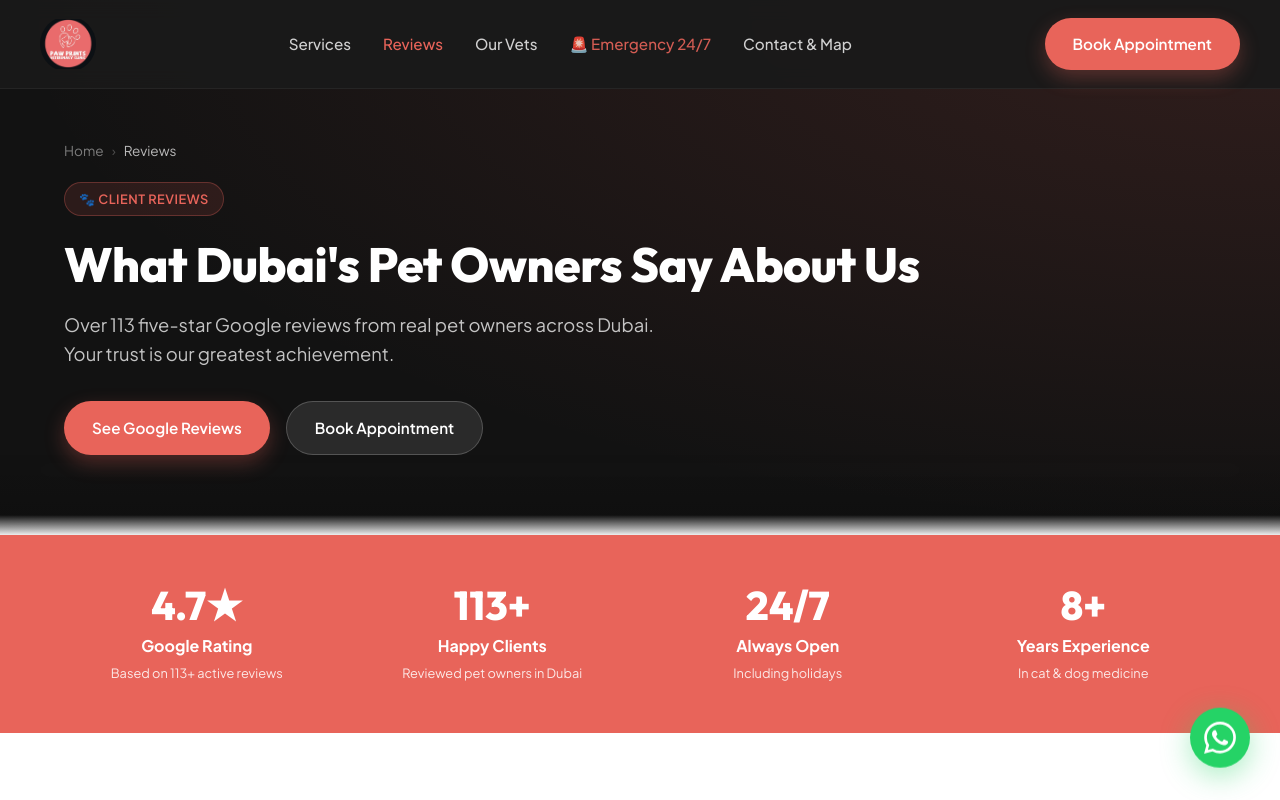
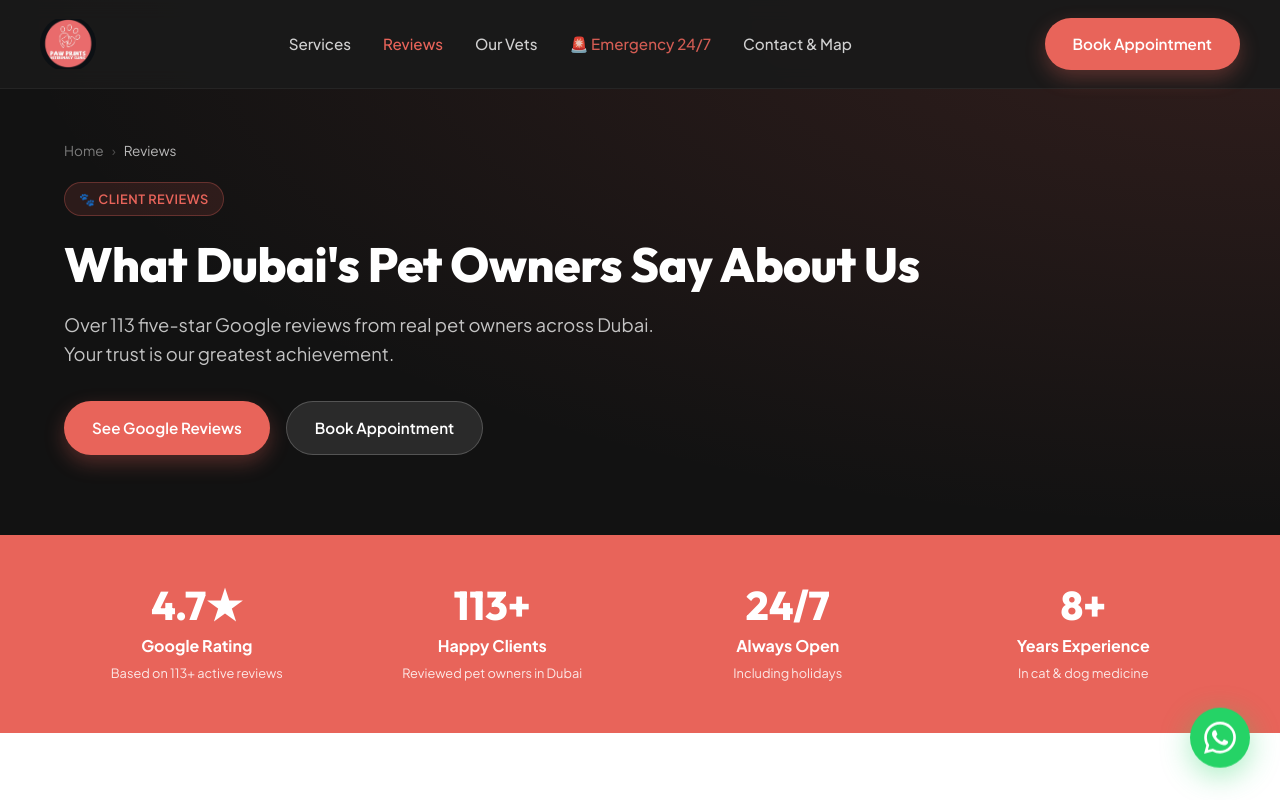
Before and after one commit to Nayarbgd/paw-prints-vet, a React (Vite) app: page /reviews in a window 1280 px wide. Shown: the top 800 px of the page. Built offline with nearby package versions, Linux system fonts and the light colour scheme.

Commit message:
Restored to '712f56d233f8e1406b4e99c30b562feb5d7c066f'
Replit-Restored-To: 712f56d233f8e1406b4e99c30b562feb5d7c066f

```diff
--- a/src/components/PageHero.jsx
+++ b/src/components/PageHero.jsx
@@ -1,6 +1,6 @@
 import { Link } from 'react-router-dom'
 
-export default function PageHero({ badge, title, subtitle, breadcrumbs = [], ctas = [], bgImage = null, bgSize = 'cover', bgPosition = 'center right', heroMinHeight = null, heroFade = false }) {
+export default function PageHero({ badge, title, subtitle, breadcrumbs = [], ctas = [], bgImage = null, bgSize = 'cover', bgPosition = 'center right', heroMinHeight = null }) {
   const sectionStyle = bgImage ? {
     backgroundImage: `linear-gradient(90deg, rgba(0,0,0,0.92) 0%, rgba(0,0,0,0.80) 35%, rgba(0,0,0,0.35) 65%, rgba(0,0,0,0) 100%), url(${bgImage})`,
     backgroundSize: bgSize,
@@ -9,8 +9,7 @@ export default function PageHero({ badge, title, subtitle, breadcrumbs = [], cta
     ...(heroMinHeight ? { minHeight: heroMinHeight } : {}),
   } : {}
   return (
-    <>
-      <section className={`page-hero${bgImage ? ' page-hero-cinematic' : ''}${heroFade ? ' hero-fade' : ''}`} style={sectionStyle}>
+    <section className={`page-hero${bgImage ? ' page-hero-cinematic' : ''}`} style={sectionStyle}>
       <div className="container">
         {breadcrumbs.length > 0 && (
           <nav className="breadcrumb" aria-label="Breadcrumb">
@@ -43,6 +42,5 @@ export default function PageHero({ badge, title, subtitle, breadcrumbs = [], cta
         )}
       </div>
     </section>
-    </>
   )
 }
--- a/src/pages/BookAppointment.jsx
+++ b/src/pages/BookAppointment.jsx
@@ -68,7 +68,7 @@ export default function BookAppointment() {
       />
 
       {/* ── Hero ── */}
-      <section className="book-page-hero hero-fade">
+      <section className="book-page-hero">
         <div className="container">
           <div className="book-page-hero-content">
             <div className="page-hero-badge">📅 Online Booking</div>
--- a/src/pages/OurVets.jsx
+++ b/src/pages/OurVets.jsx
@@ -70,7 +70,6 @@ export default function OurVets() {
         bgSize="68% auto"
         bgPosition="right center"
         heroMinHeight="760px"
-        heroFade
       />
 
       {/* Team Cards */}
--- a/src/pages/Reviews.jsx
+++ b/src/pages/Reviews.jsx
@@ -47,7 +47,6 @@ export default function Reviews() {
           { href: 'https://maps.google.com/maps?q=366P%2B2X+Dubai', label: 'See Google Reviews', variant: 'btn-primary' },
           { to: '/contact', label: 'Book Appointment', variant: 'btn-secondary' },
         ]}
-        heroFade
       />
 
       {/* Stats Bar */}
--- a/src/pages/Services.jsx
+++ b/src/pages/Services.jsx
@@ -47,7 +47,6 @@ export default function Services() {
           { to: '/contact', label: 'Book Appointment', variant: 'btn-primary' },
           { href: 'tel:0544337908', label: 'Call 054 433 7908', variant: 'btn-secondary' },
         ]}
-        heroFade
       />
 
       {/* Services Grid */}
--- a/src/styles/global.css
+++ b/src/styles/global.css
@@ -104,11 +104,6 @@ header.scrolled{box-shadow:var(--shadow-md);}
 .breadcrumb a:hover{color:var(--color-primary);}
 .breadcrumb .crumb-sep{color:rgba(255,255,255,0.25);}
 .breadcrumb .crumb-current{color:rgba(255,255,255,0.7);}
-
-/* Hero Fade — subtle cinematic dark-to-light transition via pseudo-element */
-.hero-fade{position:relative;overflow:hidden;}
-.hero-fade::after{content:"";position:absolute;left:0;right:0;bottom:0;height:80px;pointer-events:none;z-index:2;background:linear-gradient(to bottom,rgba(5,5,5,0) 0%,rgba(5,5,5,0.04) 35%,rgba(5,5,5,0.08) 55%,rgba(5,5,5,0.12) 75%,rgba(255,255,255,1) 100%);box-shadow:inset 0 -25px 40px rgba(0,0,0,0.08);}
-@media(max-width:768px){.hero-fade::after{height:50px;}}
 
 /* Cinematic Page Hero (with background image) */
 .page-hero-cinematic{min-height:480px;display:flex;align-items:center;}
```
Lines whose indentation alone changed are shown as unchanged.
